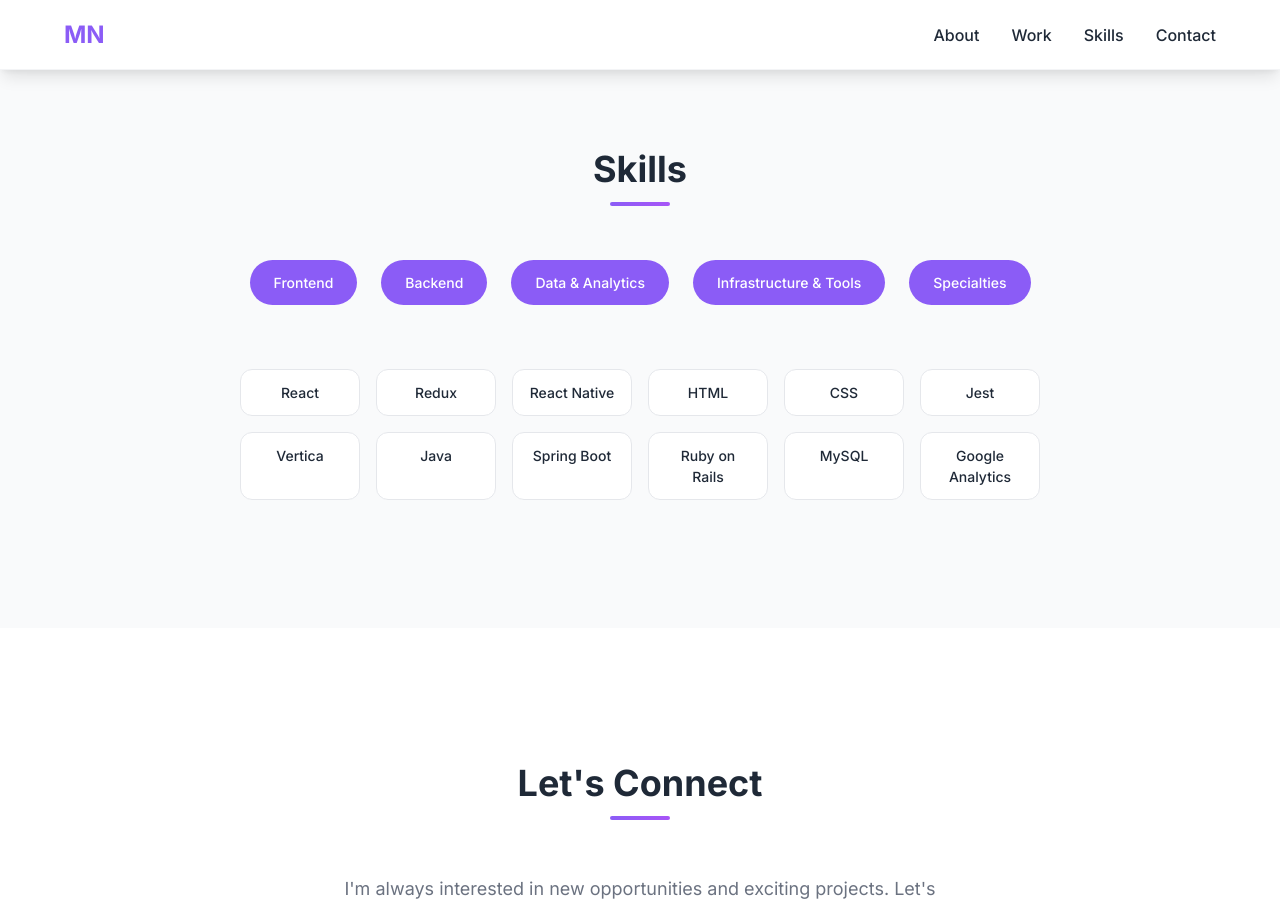
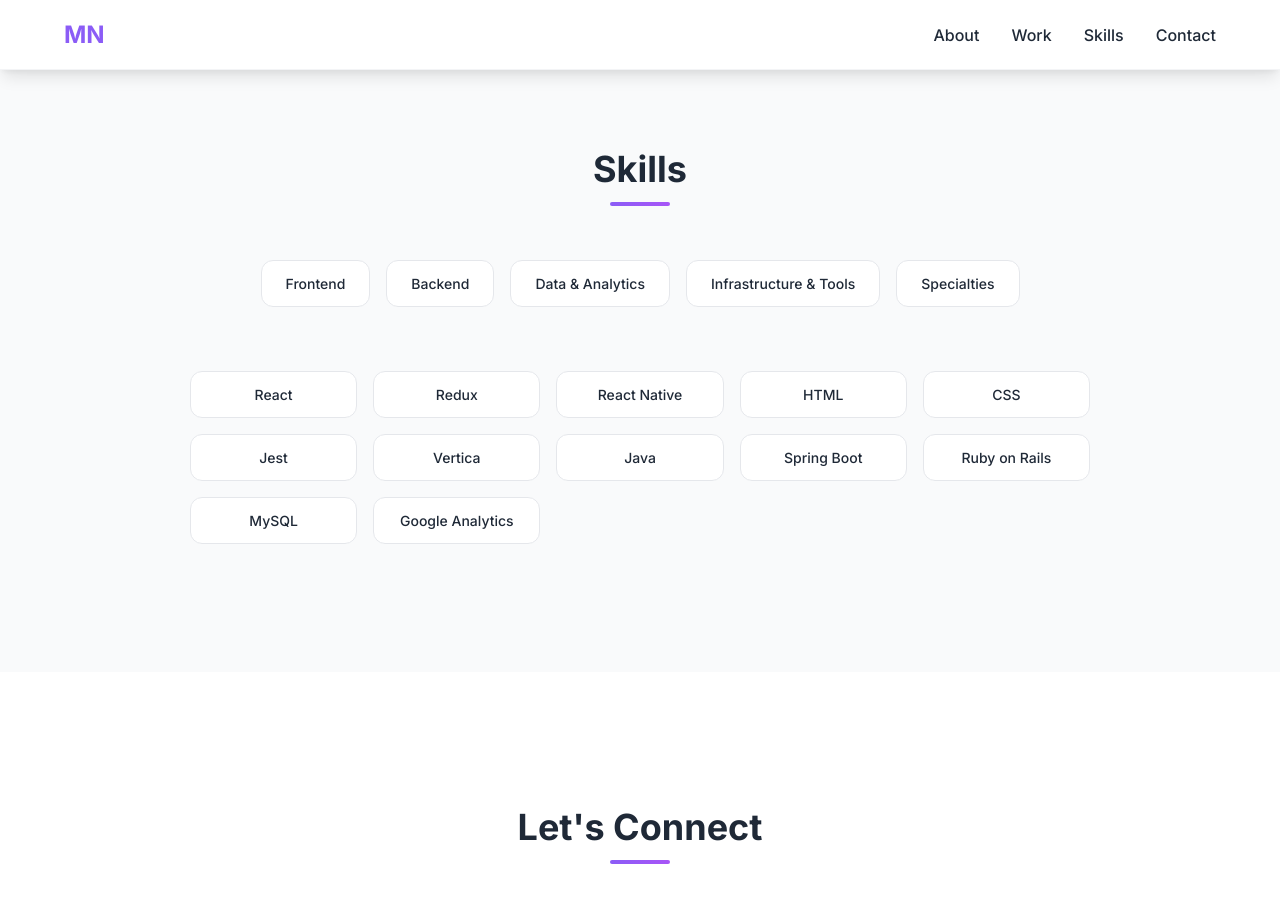
Before and after one commit to michellenavarro/michellenavarro.github.io, a Jekyll site: the page built from index.html, in a window 1280 px wide and 900 px high, scrolled down 2185 px. Built offline with Jekyll 4.4.1, drawn with Linux system fonts in a browser that asks for light colours.

Commit message:
small styling fix

```diff
--- a/assets/css/components.css
+++ b/assets/css/components.css
@@ -113,10 +113,12 @@
 
 /* Skill Components */
 .skill-category {
-    background: var(--color-primary);
-    color: white;
+    background: var(--color-background);
+    border: 1px solid var(--color-border);
+    color: var(--color-text-primary);
     padding: var(--spacing-sm) var(--spacing-lg);
-    border-radius: var(--border-radius-2xl);
+    border-radius: var(--border-radius-lg);
+    text-align: center;
     font-weight: var(--font-weight-medium);
     font-size: var(--font-size-sm);
     cursor: pointer;
@@ -124,7 +126,9 @@
 }
 
 .skill-category:hover {
-    background: var(--color-primary-dark);
+    background: var(--color-primary);
+    color: white;
+    border-color: var(--color-primary);
     transform: translateY(-2px);
 }
 
--- a/assets/css/sections.css
+++ b/assets/css/sections.css
@@ -143,16 +143,16 @@
 .skills-categories {
     display: flex;
     justify-content: center;
-    gap: var(--spacing-lg);
+    gap: var(--spacing-md);
     margin-bottom: var(--spacing-3xl);
     flex-wrap: wrap;
 }
 
 .skills-grid {
     display: grid;
-    grid-template-columns: repeat(auto-fit, minmax(120px, 1fr));
+    grid-template-columns: repeat(auto-fit, minmax(140px, 1fr));
     gap: var(--spacing-md);
-    max-width: 800px;
+    max-width: 900px;
     margin: 0 auto;
 }
 
```
